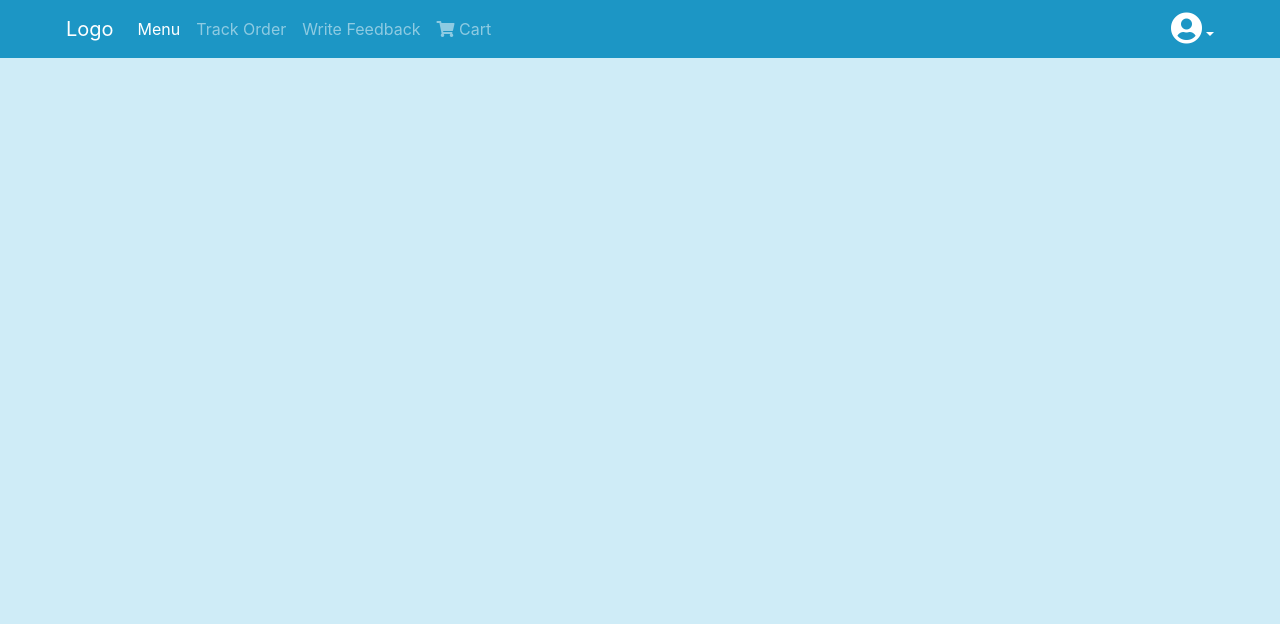
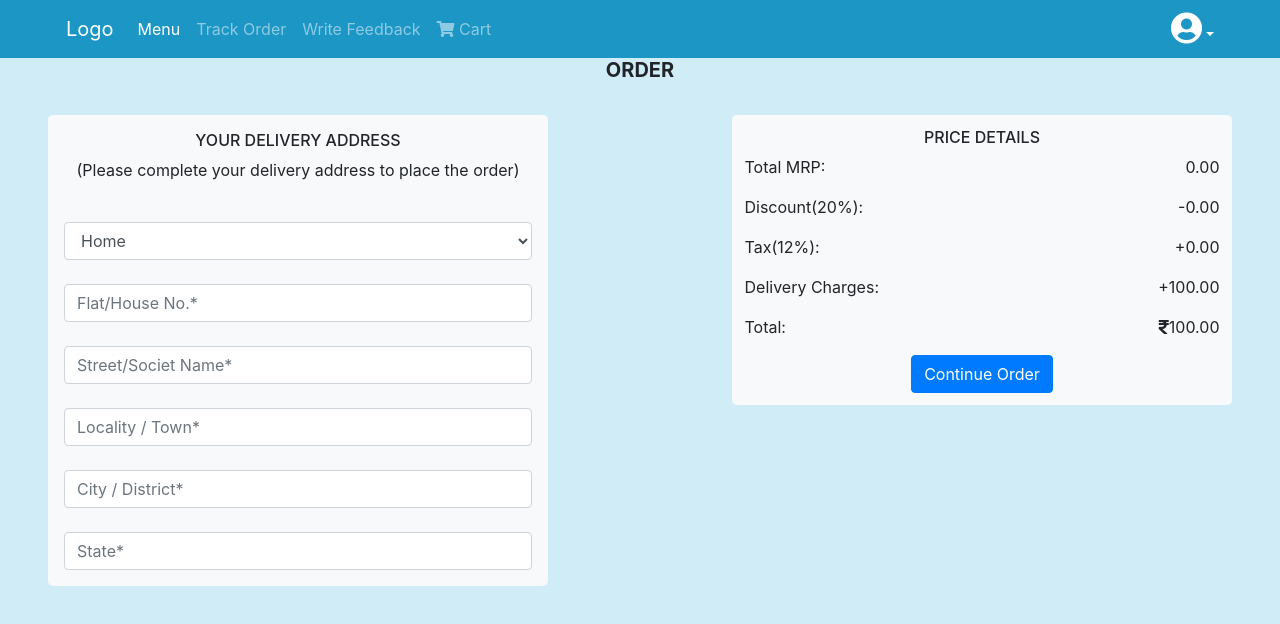
Before and after one commit to dikshagoyal26/Pizza-Delivery-master, a React (Create React App) app: page /checkout/order in a window 1280 px wide. Shown: the top 624 px of the page. Built offline with nearby package versions, Linux system fonts and the light colour scheme.

Commit message:
Payment modes list

```diff
--- a/src/App.js
+++ b/src/App.js
@@ -31,8 +31,8 @@ class App extends Component {
           <Route exact path="/editprofile" component={EditProfile}/>
           <Route exact path="/changepassword" component={ChangePassword}/>
           <Route exact path="/track" component={Track}/>
-          <Route exact path="/order" component={Order}/>
-          <Route exact path="/payment" component={Payment}/>
+          <Route exact path="/checkout/order" component={Order}/>
+          <Route exact path="/checkout/payment" component={Payment}/>
           <Route exact path="/feedback" component={Feedback}/>
 
         </Switch>
--- a/src/components/Checkout/Order.js
+++ b/src/components/Checkout/Order.js
@@ -9,7 +9,7 @@ class Order extends React.Component{
 				<div className="mx-5">
 					<h5 className="text-uppercase text-center font-weight-bold">Order</h5>
 						<span className="align-left mr-5"><Address /></span>
-						<span className="align-left"><PriceDetails purpose="Order" /></span>
+						<span className="align-right"><PriceDetails purpose="Order" /></span>
 				</div>
 			)
 	}
--- a/src/components/Checkout/Payment.js
+++ b/src/components/Checkout/Payment.js
@@ -6,8 +6,24 @@ class Order extends React.Component{
 		return(
 				<div className="mx-5">
 					<h5 className="text-uppercase text-center font-weight-bold">Payment</h5>
-					{/*<p>Payment mode</p>*/}
-					<span className="align-right"><PriceDetails purpose="Order" /></span>
+					<div className="align-left my-5">
+						<p>Payment mode</p>
+						<ul className="navbar-nav mr-auto">
+			                <li className="nav-item ">
+			                  <a className="nav-link" >CREDIT/DEBIT CARD</a>
+			                </li>
+			                <li className="nav-item">
+			                  <a className="nav-link">CASH/CARD ON DELIVERY</a>
+			                </li>
+			                <li className="nav-item">
+			                  <a className="nav-link">PHONEPAY</a>
+			                </li>
+			                <li className="nav-item">
+			                  <a className="nav-link">NET BANKING</a>
+			                </li>
+			              </ul>
+					</div>
+					<div className="align-right"><PriceDetails purpose="Order" /></div>
 
 				</div>
 			)
--- a/src/components/cart/PriceDetails.js
+++ b/src/components/cart/PriceDetails.js
@@ -28,13 +28,13 @@ class PriceDetails extends React.Component{
 					{ this.props.purpose ?
 
 						(<div className="text-center">
-						 	<a href="/payment">
+						 	<a href="/checkout/payment">
 						 		<button className="btn btn-primary">Continue Order</button>
 						 	</a>
 						 </div>) :
 
 						(<div className="text-center">
-						 	<a href="/order">
+						 	<a href="/checkout/order">
 						 		<button className="btn btn-primary">Order</button>
 						 	</a>
 						 </div>)
```
